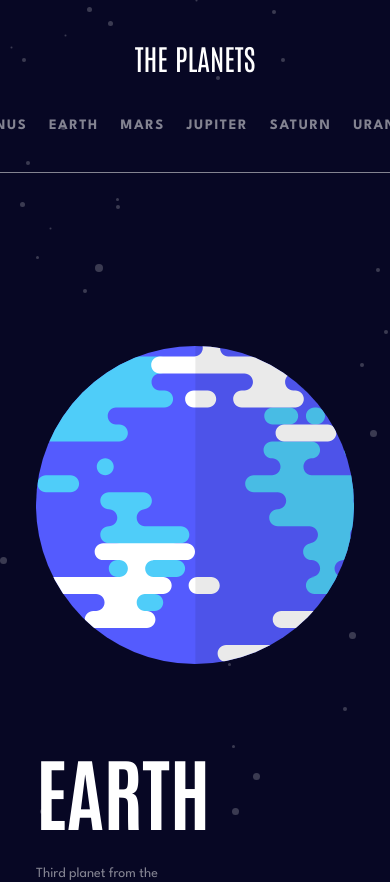
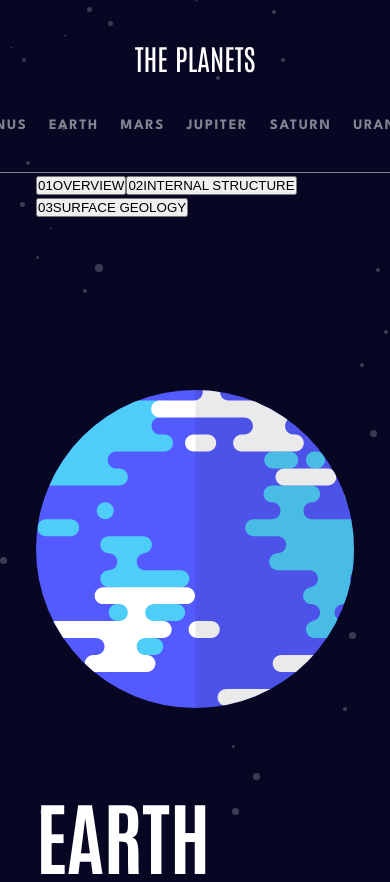
Before and after one commit to KseniiaErnest/planets-facts, a React (Create React App) app: page /planet/Earth in a window 390 px wide. Shown: the top 882 px of the page. Built offline with nearby package versions, Linux system fonts and the light colour scheme; the HTML template or start-up script is replaced by a standard one; a web font is replaced by a local one.

Commit message:
working on mobile style

```diff
--- /dev/null
+++ b/src/components/ButtonsBox.js
@@ -0,0 +1,17 @@
+import React from 'react';
+
+const ButtonsBox = ({ overviewColorBtn, internalColorBtn, geologyColorBtn, handleButton, className }) => (
+  <div className={className}>
+    <button style={{ backgroundColor: overviewColorBtn }} onClick={() => handleButton('overview')}>
+      <span>01</span>OVERVIEW
+    </button>
+    <button style={{ backgroundColor: internalColorBtn }} onClick={() => handleButton('internal')}>
+      <span>02</span>INTERNAL STRUCTURE
+    </button>
+    <button style={{ backgroundColor: geologyColorBtn }} onClick={() => handleButton('geology')}>
+      <span>03</span>SURFACE GEOLOGY
+    </button>
+  </div>
+);
+
+export default ButtonsBox;
--- /dev/null
+++ b/src/hooks/useScreenWidth.js
@@ -0,0 +1,16 @@
+import { useState, useEffect } from 'react';
+
+function useScreenWidth() {
+  const [screenWidth, setScreenWidth] = useState(window.innerWidth);
+
+  useEffect(() => {
+    const handleResize = () => setScreenWidth(window.innerWidth);
+
+    window.addEventListener('resize', handleResize);
+    return () => window.removeEventListener('resize', handleResize);
+  }, []);
+
+  return screenWidth;
+}
+
+export default useScreenWidth;
--- a/src/index.css
+++ b/src/index.css
@@ -80,20 +80,25 @@ main {
   height: 100%;
   /* padding-bottom: 3rem; */
   padding: 0 2.5rem 3rem  2.5rem;
+
 }
 
 .flex {
   display: flex;
   justify-content: space-between;
-  /* width: 68rem; */
+  /* min-width: 68rem; */
   /* height: 42rem; */
   padding: 8rem 0 5.5rem 0;
+
 }
 
 .container-about-planet {
   width: 22rem;
   align-self: center;
+  margin-left: 8rem;
+
 }
+
 
 .img-box {
   position: relative;
@@ -136,7 +141,6 @@ font-family: League Spartan;
   flex-direction: column;
   align-items: stretch;
   gap: 1rem;
-
 }
 
 .buttons-box button {
@@ -267,6 +271,7 @@ header {
   justify-content: space-between;
   align-items: center;
   /* padding: 0 1.5rem 0 1.5rem; */
+  margin-left: 0;
 }
 
 .planet-description {
@@ -352,4 +357,60 @@ width: 40%;
       justify-content: space-between;
       list-style: circle;
     }
+
+
+    /* main {
+      position: relative;
+    }
+
+    .buttons-box {
+      width: 100vw;
+
+      position: absolute;
+      bottom: 97%;
+      flex-direction: row;
+      margin-top: 0;
+      justify-content: space-between;
+
+    }
+
+    .buttons-box button {
+      border: none;
+      width: 100% ;
+      gap: 0;
+      padding: 0;
+
+    }
+
+    .buttons-box button span {
+      display: none;
+    }
+     */
+
+    .container-about-planet div {
+      width: 100%;
+      text-align: center;
+    }
+
+    .container-planet-facts {
+      flex-direction: column;
+      gap: 1rem;
+    }
+
+    .container-planet-facts div {
+      display: flex;
+      width: 100%;
+      align-items: center;
+      justify-content: space-between;
+
+
+    }
+
+    h3 {
+      margin: 0;
+    }
+
+    .buttons-box-mobile {
+
+    }
   }
--- a/src/pages/PlanetPage.js
+++ b/src/pages/PlanetPage.js
@@ -1,14 +1,17 @@
 import React, { useEffect, useState } from "react";
 import { Link, useParams } from "react-router-dom";
+import useScreenWidth from "../hooks/useScreenWidth";
+import ButtonsBox from "../components/ButtonsBox";
 
 export default function PlanetPage({ planets }) {
   const { name } = useParams();
   const planet = planets.find((planet) => planet.name === name);
 
-  const [selectImageType, setImageType] = useState("overview");
+const [selectImageType, setImageType] = useState("overview");
 const [overviewColorBtn, setOverviewColorBtn] = useState(null);
 const [internalColorBtn, setInternalColorBtn] = useState(null);
 const [geologyColorBtn, setGeologyColorBtn] = useState(null);
+
 
   const planetColors = {
     Mercury: "#419ebb",
@@ -20,6 +23,9 @@ const [geologyColorBtn, setGeologyColorBtn] = useState(null);
     Uranus: "#1ec2a4",
     Neptune: "#2d68f0",
   };
+
+  const screenWidth = useScreenWidth();
+  const isMobile = screenWidth <= 608;
 
  useEffect(() => {
   setImageType('overview');
@@ -58,7 +64,17 @@ const [geologyColorBtn, setGeologyColorBtn] = useState(null);
   return (
     <main>
 
+{isMobile && (
+        <ButtonsBox className="buttons-box-mobile"
+          overviewColorBtn={overviewColorBtn}
+          internalColorBtn={internalColorBtn}
+          geologyColorBtn={geologyColorBtn}
+          handleButton={handleButton}
+        />
+      )}
+
       <div className="flex">
+
         <div className="img-box">
           {selectImageType === "overview" && (
             <img src={planet.images.planet} alt={planet.name} />
@@ -99,7 +115,9 @@ const [geologyColorBtn, setGeologyColorBtn] = useState(null);
               </Link>
             </p>
           </div>
-          <div className="buttons-box">
+
+
+          {/* <div className="buttons-box">
 
             <button
               style={ { backgroundColor: overviewColorBtn }}
@@ -122,11 +140,19 @@ const [geologyColorBtn, setGeologyColorBtn] = useState(null);
             >
               <span>03</span>SURFACE GEOLOGY
             </button>
-          </div>
+          </div> */}
+
+          {!isMobile && (
+            <ButtonsBox className="buttons-box"
+              overviewColorBtn={overviewColorBtn}
+              internalColorBtn={internalColorBtn}
+              geologyColorBtn={geologyColorBtn}
+              handleButton={handleButton}
+            />
+          )}
+
         </div>
       </div>
-
-
 
       <div className="container-planet-facts">
         <div>
```
